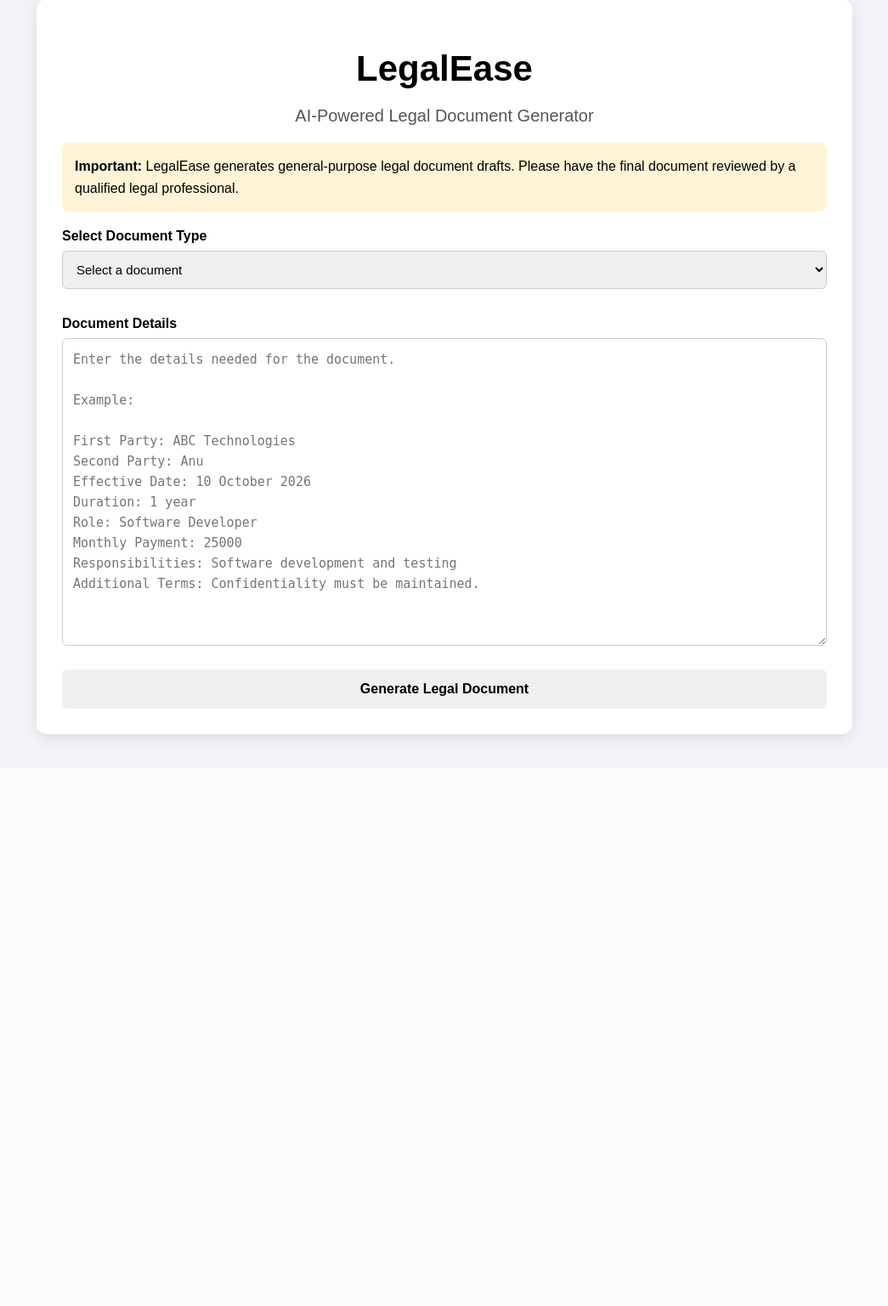
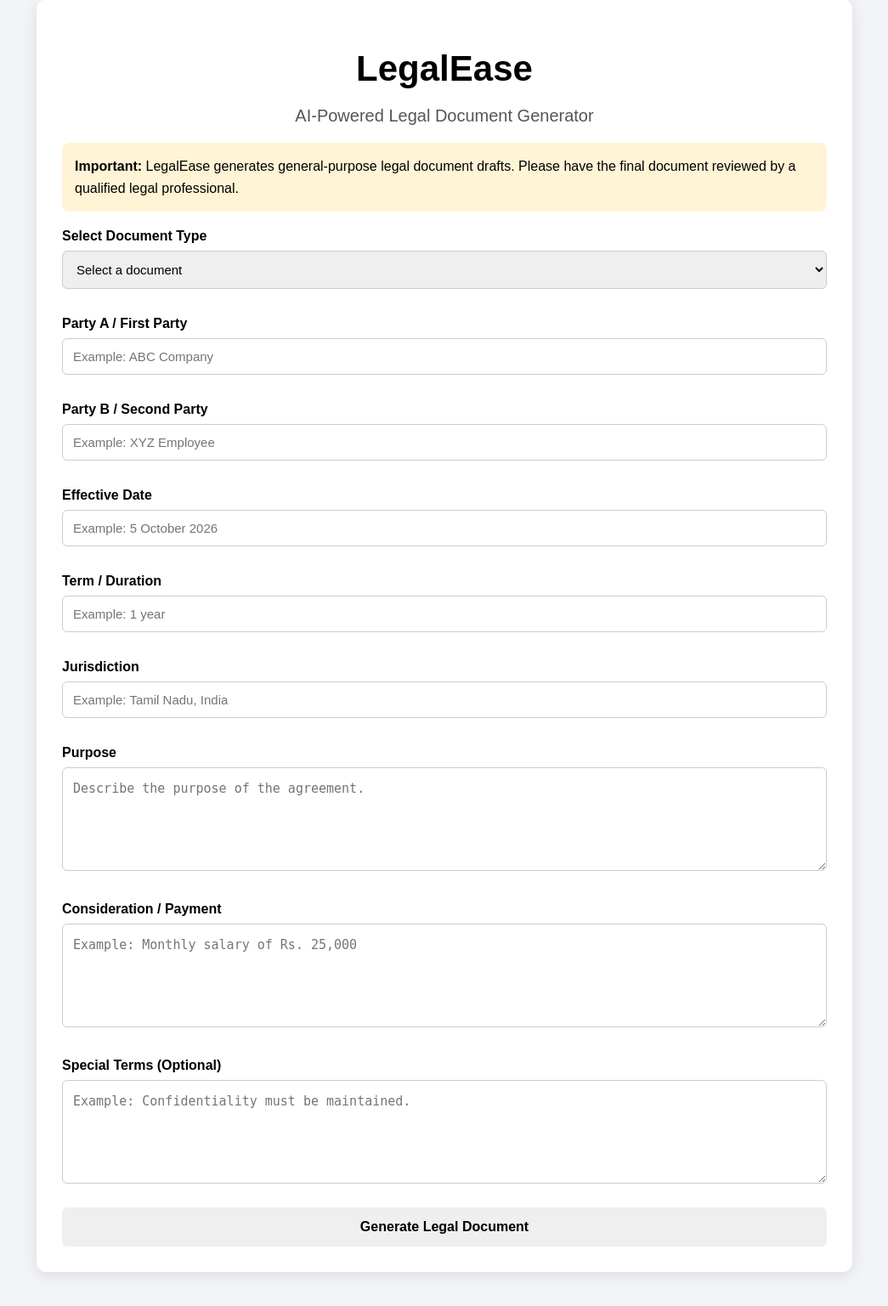
Before and after one commit to sreejesh2007/LegalEase, a Python web app: template 5. Project Development Phase/templates/index.html in a window 1280 px wide. Shown: the part 41-1578 px from the top of the page at 85% size, without its empty margins (117-1162 px from the left). Before the commit the page ends 920 px from the top, so only its background shows below. Run offline with Jinja, Linux system fonts and the light colour scheme; the template is opened without the code that fills it, so the values that code supplies are empty.

Commit message:
Update index.html

```diff
--- a/5. Project Development Phase/templates/index.html
+++ b/5. Project Development Phase/templates/index.html
@@ -50,7 +50,6 @@
         name="document_type"
         required
     >
-
         <option value="">
             Select a document
         </option>
@@ -74,31 +73,109 @@
         <option value="General Agreement">
             General Agreement
         </option>
-
     </select>
 
 
-        <label for="details">
-            Document Details
+    <label for="party_a">
+        Party A / First Party
+    </label>
+
+    <input
+        type="text"
+        id="party_a"
+        name="party_a"
+        required
+        placeholder="Example: ABC Company"
+    >
+
+
+    <label for="party_b">
+        Party B / Second Party
+    </label>
+
+    <input
+        type="text"
+        id="party_b"
+        name="party_b"
+        required
+        placeholder="Example: XYZ Employee"
+    >
+
+
+    <label for="effective_date">
+        Effective Date
+    </label>
+
+    <input
+        type="text"
+        id="effective_date"
+        name="effective_date"
+        required
+        placeholder="Example: 5 October 2026"
+    >
+
+
+    <label for="term">
+        Term / Duration
+    </label>
+
+    <input
+        type="text"
+        id="term"
+        name="term"
+        required
+        placeholder="Example: 1 year"
+    >
+
+
+    <label for="jurisdiction">
+        Jurisdiction
+    </label>
+
+    <input
+        type="text"
+        id="jurisdiction"
+        name="jurisdiction"
+        required
+        placeholder="Example: Tamil Nadu, India"
+    >
+
+
+    <label for="purpose">
+        Purpose
     </label>
 
     <textarea
-            id="details"
-            name="details"
-            rows="14"
+        id="purpose"
+        name="purpose"
+        rows="4"
         required
-            placeholder="Enter the details needed for the document.
+        placeholder="Describe the purpose of the agreement."
+    ></textarea>
 
-Example:
 
-First Party: ABC Technologies
-Second Party: Anu
-Effective Date: 10 October 2026
-Duration: 1 year
-Role: Software Developer
-Monthly Payment: 25000
-Responsibilities: Software development and testing
-Additional Terms: Confidentiality must be maintained."
+    <label for="consideration">
+        Consideration / Payment
+    </label>
+
+    <textarea
+        id="consideration"
+        name="consideration"
+        rows="4"
+        required
+        placeholder="Example: Monthly salary of Rs. 25,000"
+    ></textarea>
+
+
+    <label for="special_terms">
+        Special Terms (Optional)
+    </label>
+
+    <textarea
+        id="special_terms"
+        name="special_terms"
+        rows="4"
+        placeholder="Example: Confidentiality must be maintained."
     ></textarea>
 
 
```
Lines whose indentation alone changed are shown as unchanged.
